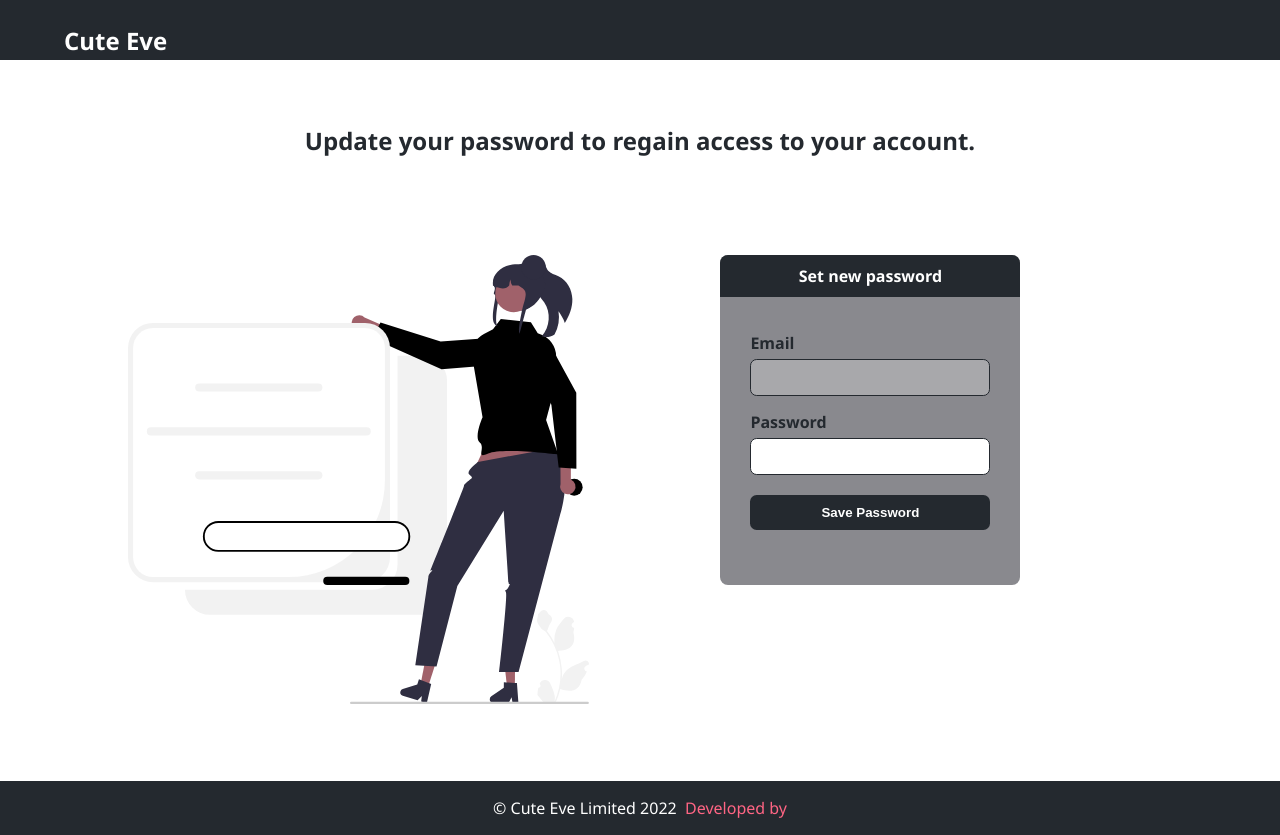
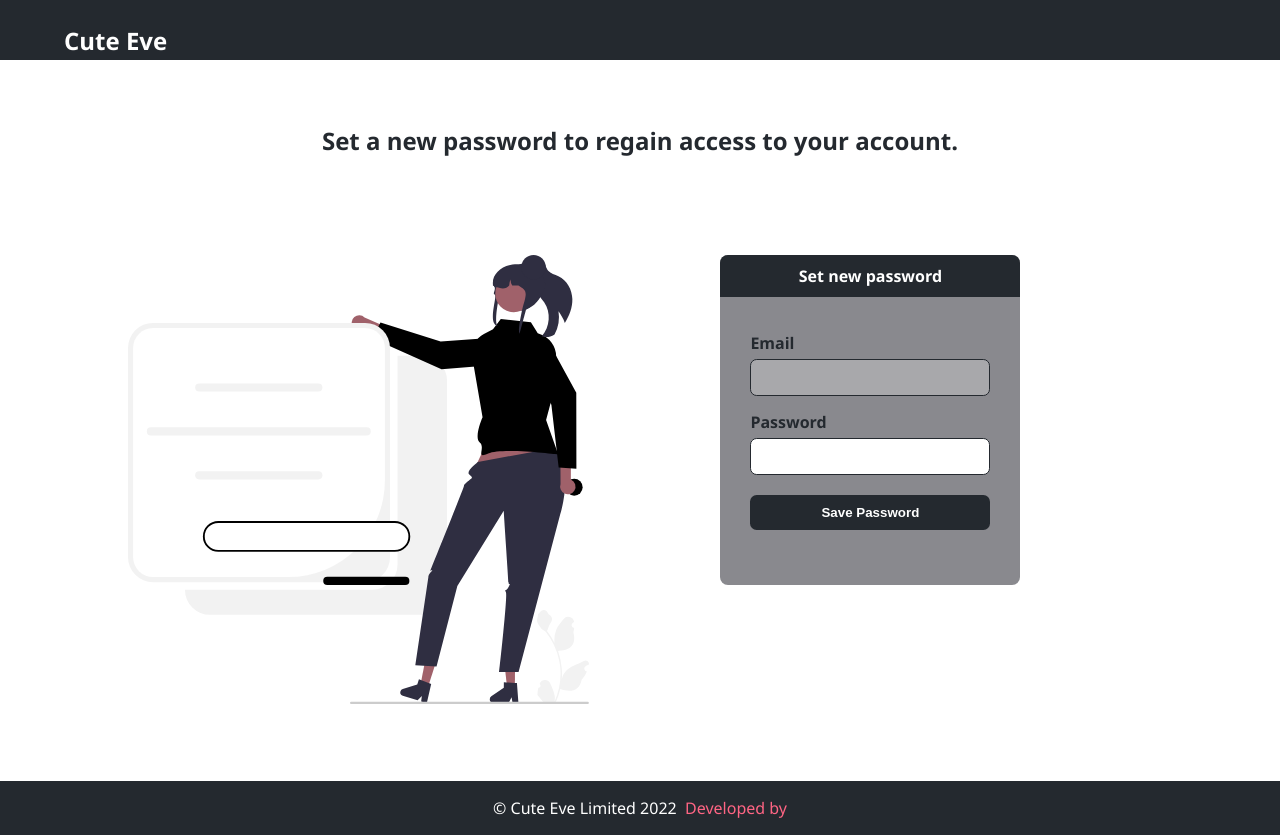
Before and after one commit to KabakiAntony/cute-eve, a Vue app: page /#/new-password in a window 1280 px wide. Built offline with nearby package versions, Linux system fonts and the light colour scheme.

Commit message:
Changed the heading message for the page

```diff
--- a/src/views/NewPassword.vue
+++ b/src/views/NewPassword.vue
@@ -3,7 +3,7 @@
     <Transition name="toast">
       <ShowAlert  v-if='show' :class='type' :message='message'/>
     </Transition>
-    <h1>Update your password to regain access to your account.</h1>
+    <h1>Set a new password to regain access to your account.</h1>
     <div class="holder">
       <img alt="forgot password" class="side-img" src="../assets/cute_eve_update_password.svg">
       <CommonForm
```
